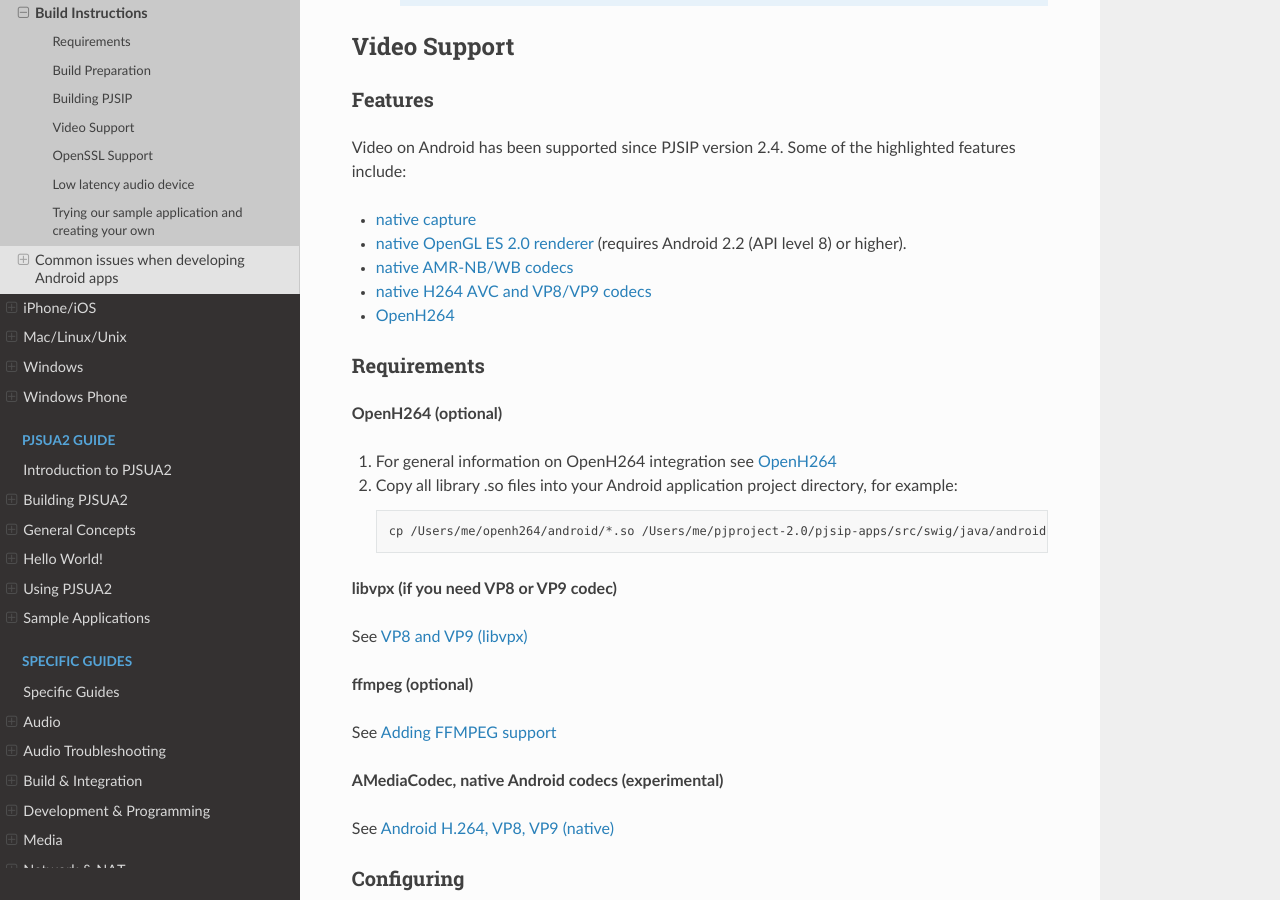
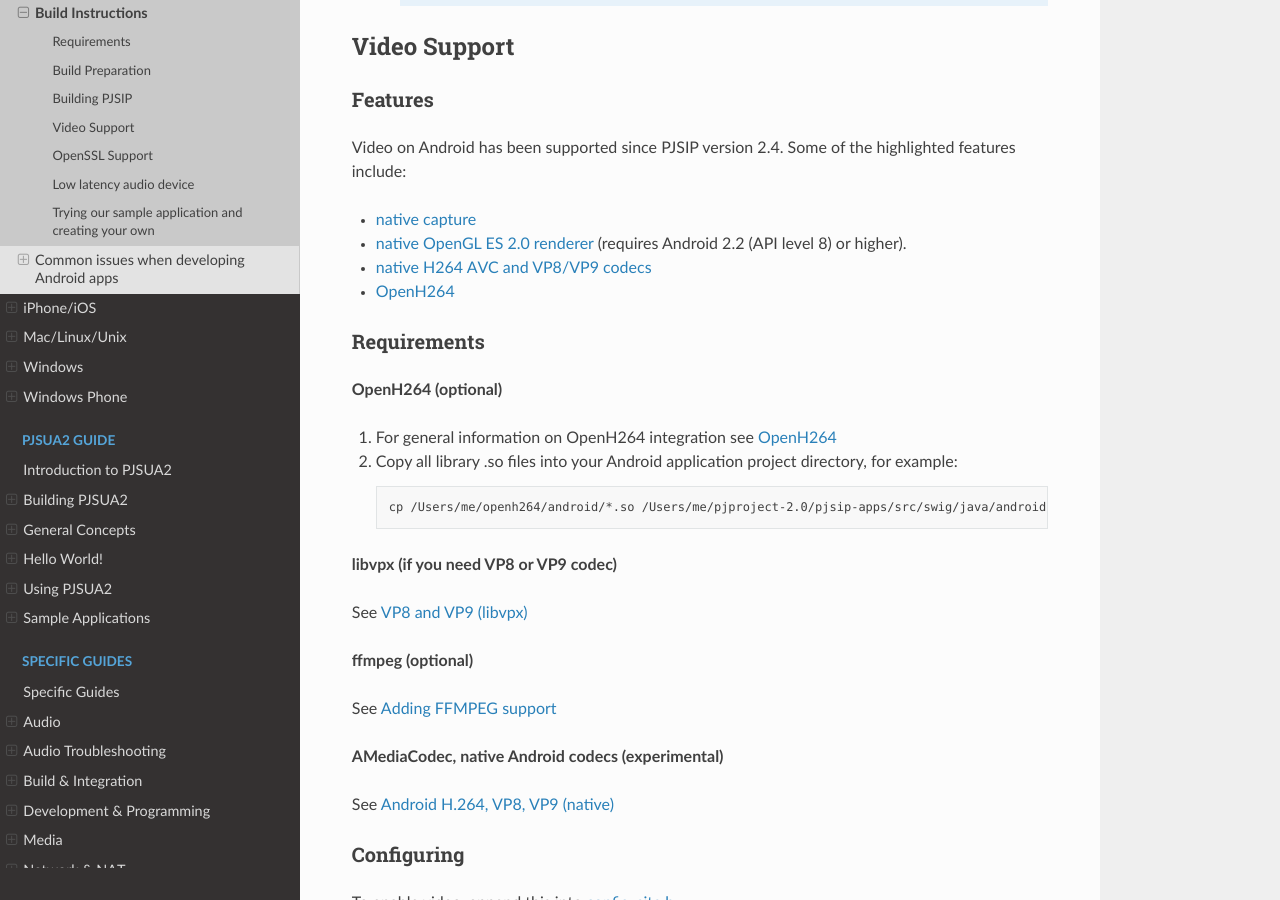
Before and after one commit to pjsip/pjproject_docs, a Sphinx documentation site: the page built from docs/source/get-started/android/build_instructions.rst, in a window 1280 px wide and 900 px high, scrolled down 2477 px. Built offline with Sphinx 7.4.7 and the Read the Docs theme 3.1.0, drawn with Linux system fonts in a browser that asks for light colours; the version number could not be read and is left out.

Commit message:
Update build_instructions.rst

```diff
--- a/docs/source/get-started/android/build_instructions.rst
+++ b/docs/source/get-started/android/build_instructions.rst
@@ -108,7 +108,6 @@
 
 * :ref:`native capture <android_cam>`
 * :ref:`native OpenGL ES 2.0 renderer <opengl>` (requires Android 2.2 (API level 8) or higher).
-* :ref:`native AMR-NB/WB codecs <amediacodec>`
 * :ref:`native H264 AVC and VP8/VP9 codecs <amediacodec>`
 * :ref:`openh264`
 
```
